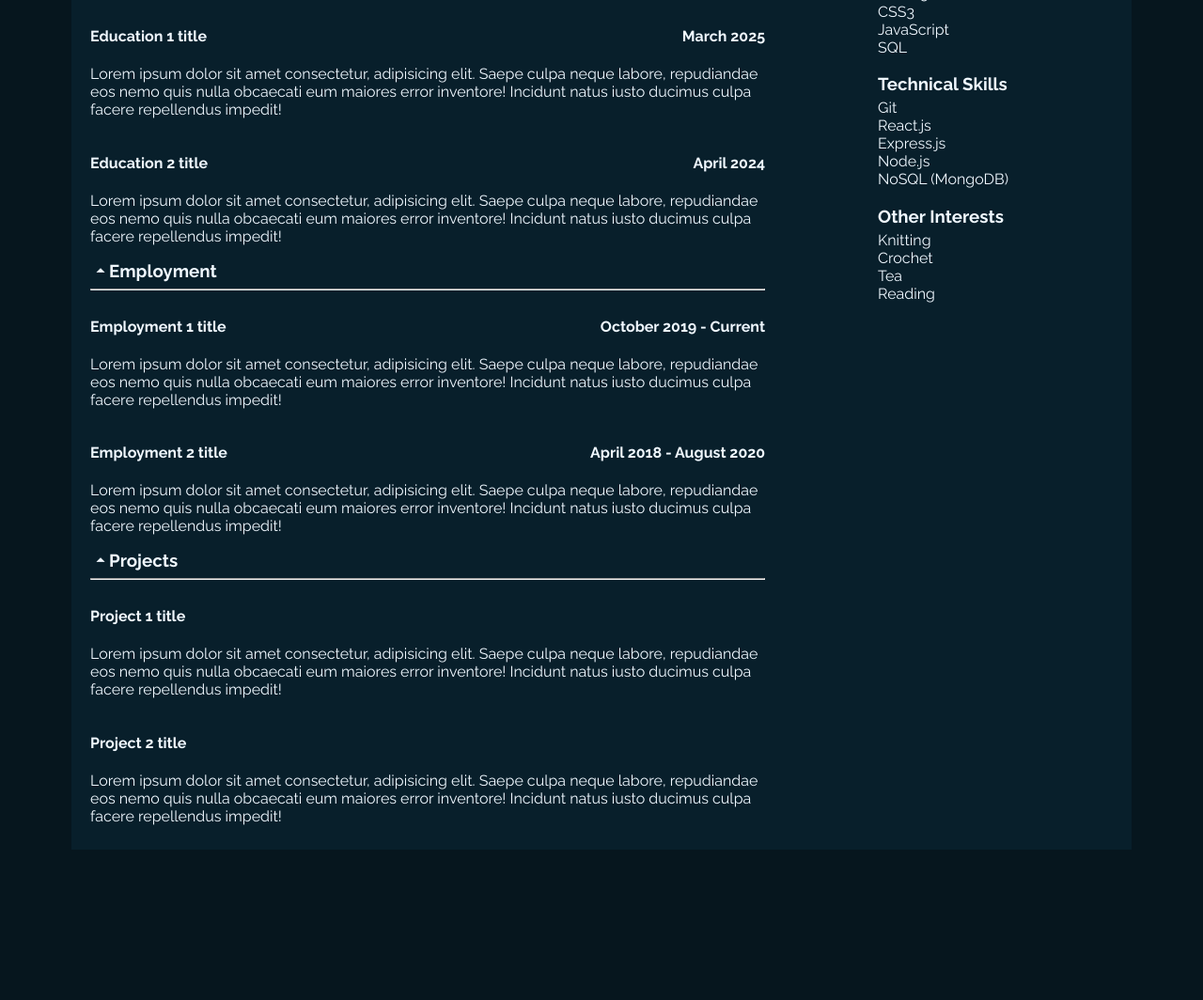
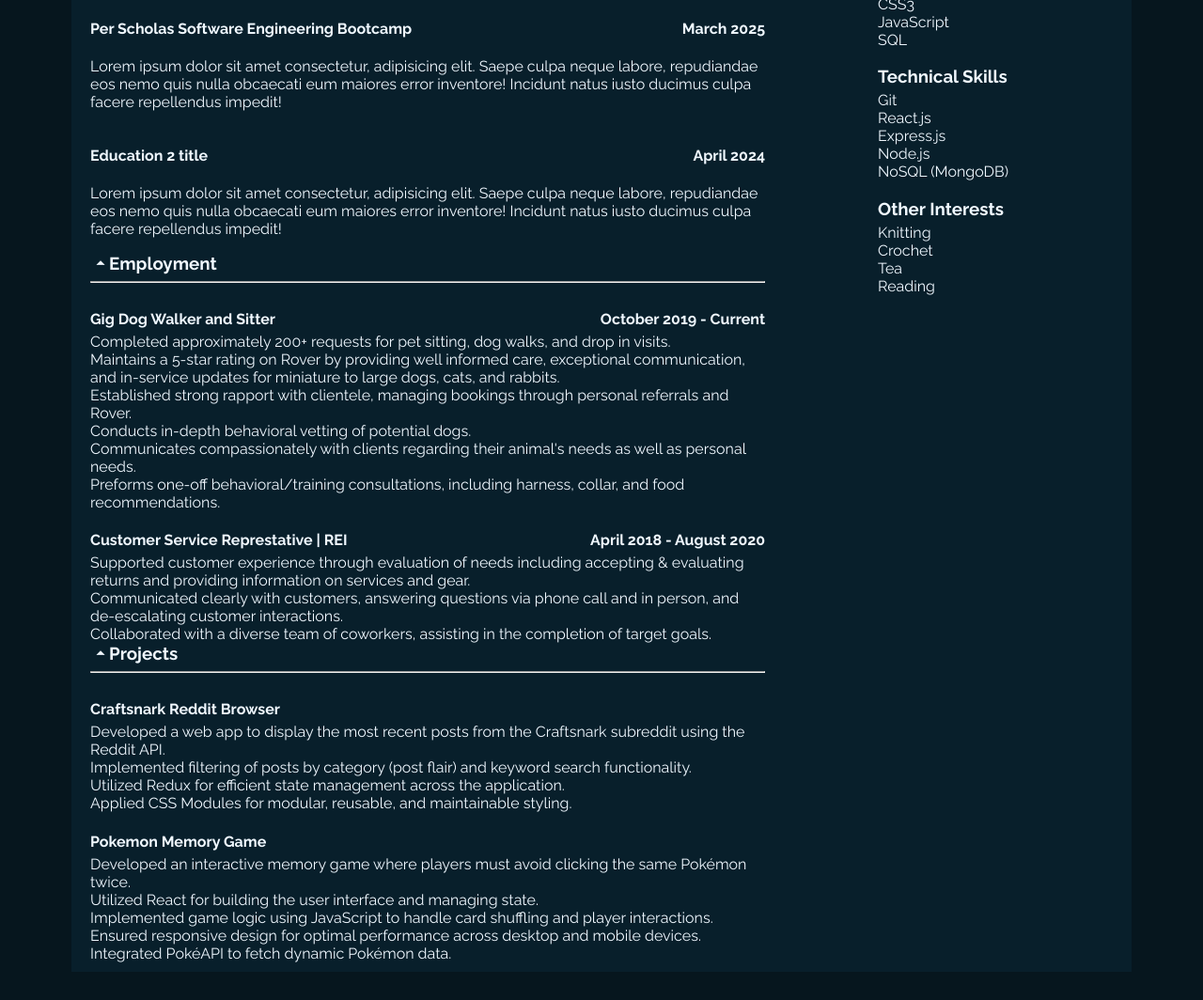
Before and after one commit to codingbecca/resume, a plain HTML site: page index.html in a window 1280 px wide. Shown: the part 328-1392 px from the top of the page at 94% size. Before the commit the page ends 1262 px from the top, so only its background shows below. Drawn offline with Linux system fonts and the light colour scheme.

Commit message:
updated resume content

```diff
--- a/index.html
+++ b/index.html
@@ -21,13 +21,16 @@
           <h2>Software Developer</h2>
         </div>
         <div id="information">
-          <ul>
+          <ul class="info">
             <li>Everett, WA</li>
             <li>(800)&nbsp;555-0175</li>
-            <li><a href="mailto:username@example.com">username@example.com</a></li>
+            <li>
+              <a href="mailto:username@example.com">username@example.com</a>
+            </li>
             <li><a href="https://github.com/">github</a></li>
             <li><a href="https://www.linkedin.com/">linkedin</a></li>
           </ul>
+        </div>
       </div>
       <div id="professionalSummary">
         <p>
@@ -36,92 +39,103 @@
           suscipit, officia hic quam doloribus, nisi repudiandae veritatis
           corrupti a consequatur.
           <br />
-            Adipisci aliquid iste tempore reiciendis unde natus non ullam
-            maxime, illum id soluta fuga temporibus fugiat, quidem fugit
-            voluptatibus reprehenderit. Dolores veniam nobis temporibus debitis
-            rem necessitatibus ipsam odit architecto.
+          Adipisci aliquid iste tempore reiciendis unde natus non ullam maxime,
+          illum id soluta fuga temporibus fugiat, quidem fugit voluptatibus
+          reprehenderit. Dolores veniam nobis temporibus debitis rem
+          necessitatibus ipsam odit architecto.
         </p>
       </div>
-      </div>
-      <hr>
+      <hr />
       <div class="mainSection">
         <main>
           <div class="collapsibleSection">
-              <input type="checkbox" id="education" class="sectionTitle" checked>
+            <input
+              type="checkbox"
+              id="education"
+              class="sectionTitle"
+              checked
+            />
             <label for="education">Education</label>
-              <hr>
+            <hr />
             <div class="sectionContent">
               <div class="sectionDetail">
-                  <h4>Education 1 title</h4>
+                <h4>Per Scholas Software Engineering Bootcamp</h4>
                 <h4 class="date">March 2025</h4>
                 <p>
-                    Lorem ipsum dolor sit amet consectetur, adipisicing elit. Saepe
-                    culpa neque labore, repudiandae eos nemo quis nulla obcaecati
-                    eum maiores error inventore! Incidunt natus iusto ducimus culpa
-                    facere repellendus impedit!
+                  Lorem ipsum dolor sit amet consectetur, adipisicing elit.
+                  Saepe culpa neque labore, repudiandae eos nemo quis nulla
+                  obcaecati eum maiores error inventore! Incidunt natus iusto
+                  ducimus culpa facere repellendus impedit!
                 </p>
               </div>
               <div class="sectionDetail">
                 <h4>Education 2 title</h4>
                 <h4 class="date">April 2024</h4>
                 <p>
-                    Lorem ipsum dolor sit amet consectetur, adipisicing elit. Saepe
-                    culpa neque labore, repudiandae eos nemo quis nulla obcaecati
-                    eum maiores error inventore! Incidunt natus iusto ducimus culpa
-                    facere repellendus impedit!
+                  Lorem ipsum dolor sit amet consectetur, adipisicing elit.
+                  Saepe culpa neque labore, repudiandae eos nemo quis nulla
+                  obcaecati eum maiores error inventore! Incidunt natus iusto
+                  ducimus culpa facere repellendus impedit!
                 </p>
               </div>
             </div>
           </div>
           <div class="collapsibleSection">
-            <input type="checkbox" id="employment" class="sectionTitle" checked>
+            <input
+              type="checkbox"
+              id="employment"
+              class="sectionTitle"
+              checked
+            />
             <label for="employment">Employment</label>
-            <hr>
+            <hr />
             <div class="sectionContent">
               <div class="sectionDetail">
-                <h4>Employment 1 title</h4>
+                <h4>Gig Dog Walker and Sitter</h4>
                 <h4 class="date">October 2019 - Current</h4>
-                <p>
-                  Lorem ipsum dolor sit amet consectetur, adipisicing elit. Saepe
-                  culpa neque labore, repudiandae eos nemo quis nulla obcaecati
-                  eum maiores error inventore! Incidunt natus iusto ducimus culpa
-                  facere repellendus impedit!
-                </p>
+                <ul>
+                  <li>Completed approximately 200+ requests for pet sitting, dog walks, and drop in visits.</li>
+                  <li>Maintains a 5-star rating on Rover by providing well informed care, exceptional communication, and in-service updates for miniature to large dogs, cats, and rabbits.</li>
+                  <li>Established strong rapport with clientele, managing bookings through personal referrals and Rover.</li>
+                  <li>Conducts in-depth behavioral vetting of potential dogs.</li>
+                  <li>Communicates compassionately with clients regarding their animal's needs as well as personal needs.</li>
+                  <li>Preforms one-off behavioral/training consultations, including harness, collar, and food recommendations.</li>
+                </ul>
               </div>
               <div class="sectionDetail">
-                <h4>Employment 2 title</h4>
+                <h4>Customer Service Represtative | REI</h4>
                 <h4 class="date">April 2018 - August 2020</h4>
-                <p>
-                  Lorem ipsum dolor sit amet consectetur, adipisicing elit. Saepe
-                  culpa neque labore, repudiandae eos nemo quis nulla obcaecati
-                  eum maiores error inventore! Incidunt natus iusto ducimus culpa
-                  facere repellendus impedit!
-                </p>
+                <ul>
+                  <li>Supported customer experience through evaluation of needs including accepting & evaluating returns and providing information on services and gear.</li>
+                  <li>Communicated clearly with customers, answering questions via phone call and in person, and de-escalating customer interactions.</li>
+                  <li>Collaborated with a diverse team of coworkers, assisting in the completion of target goals.</li>
+                </ul>
               </div>
             </div>
           </div>
           <div class="collapsibleSection">
-            <input type="checkbox" id="projects" class="sectionTitle" checked>
+            <input type="checkbox" id="projects" class="sectionTitle" checked />
             <label for="projects">Projects</label>
-            <hr>
+            <hr />
             <div class="sectionContent">
               <div class="sectionDetail">
-                <h4>Project 1 title</h4>
-                <p>
-                  Lorem ipsum dolor sit amet consectetur, adipisicing elit. Saepe
-                  culpa neque labore, repudiandae eos nemo quis nulla obcaecati
-                  eum maiores error inventore! Incidunt natus iusto ducimus culpa
-                  facere repellendus impedit!
-                </p>
+                <h4>Craftsnark Reddit Browser</h4>
+                <ul>
+                  <li>Developed a web app to display the most recent posts from the Craftsnark subreddit using the Reddit API.</li>
+                  <li>Implemented filtering of posts by category (post flair) and keyword search functionality.</li>
+                  <li>Utilized Redux for efficient state management across the application.</li>
+                  <li>Applied CSS Modules for modular, reusable, and maintainable styling.</li>
+                </ul>
               </div>
               <div class="sectionDetail">
-                <h4>Project 2 title</h4>
-                <p>
-                  Lorem ipsum dolor sit amet consectetur, adipisicing elit. Saepe
-                  culpa neque labore, repudiandae eos nemo quis nulla obcaecati
-                  eum maiores error inventore! Incidunt natus iusto ducimus culpa
-                  facere repellendus impedit!
-                </p>
+                <h4>Pokemon Memory Game</h4>
+                <ul>
+                  <li>Developed an interactive memory game where players must avoid clicking the same Pokémon twice.</li>
+                  <li>Utilized React for building the user interface and managing state.</li>
+                  <li>Implemented game logic using JavaScript to handle card shuffling and player interactions.</li>
+                  <li>Ensured responsive design for optimal performance across desktop and mobile devices.</li>
+                  <li>Integrated PokéAPI to fetch dynamic Pokémon data.</li>
+                </ul>
               </div>
             </div>
           </div>
@@ -129,7 +143,7 @@
         <aside class="sidebar">
           <div class="languages">
             <h3>Programming Languages</h3>
-            <ul>
+            <ul class="info">
               <li>HTML5</li>
               <li>CSS3</li>
               <li>JavaScript</li>
@@ -138,7 +152,7 @@
           </div>
           <div class="technicalSkills">
             <h3>Technical Skills</h3>
-            <ul>
+            <ul class="info">
               <li>Git</li>
               <li>React.js</li>
               <li>Express.js</li>
@@ -148,7 +162,7 @@
           </div>
           <div class="hobbies">
             <h3>Other Interests</h3>
-            <ul>
+            <ul class="info">
               <li>Knitting</li>
               <li>Crochet</li>
               <li>Tea</li>
```
Lines whose indentation alone changed are shown as unchanged.
